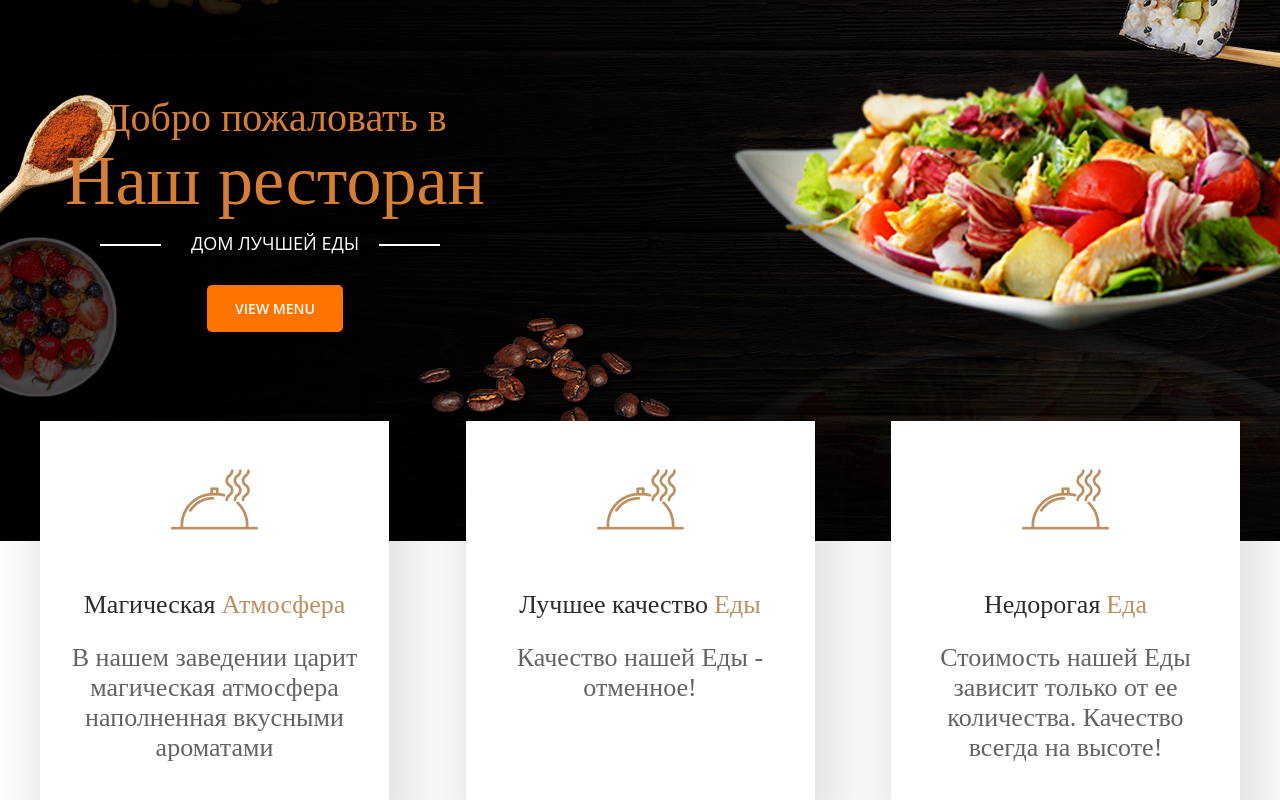
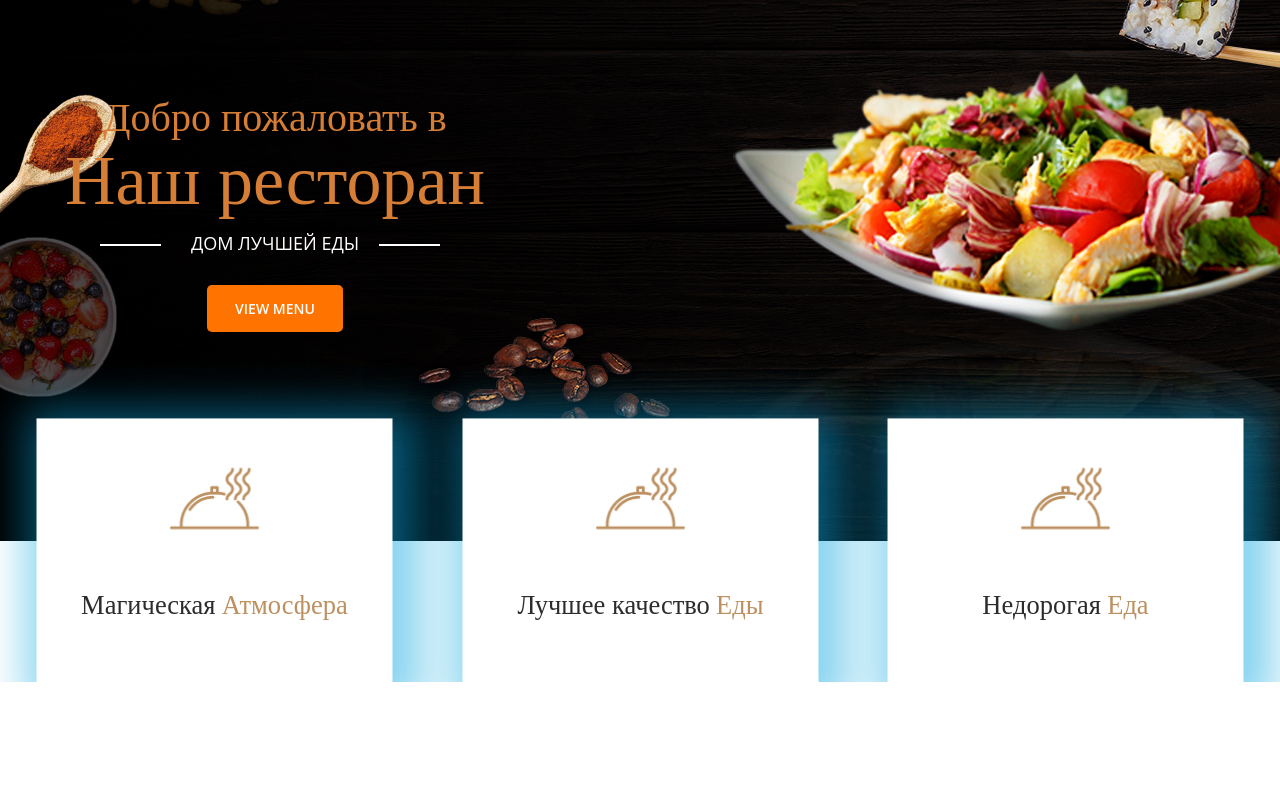
Before and after one commit to RRyapov/react-restoraunt, a React (Create React App) app: page / in a window 1280 px wide. Shown: the part 259-1059 px from the top of the page. After the commit the page ends 941 px from the top, so only its background shows below. Built offline with nearby package versions, Linux system fonts and the light colour scheme.

Commit message:
Добавлен useState + завершена работа с квадратными элементами

```diff
--- a/src/components/body/square_tables/Squares.jsx
+++ b/src/components/body/square_tables/Squares.jsx
@@ -1,51 +1,29 @@
 import React from "react";
 import "./squares_style.css";
-import { SquaresLogotype } from "./SquaresLogotype";
+import { SquaresItem } from "./SquaresItem";
 
 export const Squares = () => {
+
   return (
     <div className="frame container">
       <div className="frame__content">
-        <div className="frame__content-item">
-        <SquaresLogotype />
-          <h1 className="frame__content-item_main-title">
-            <p className="frame__content-item_main-title-first-element">
-              Магическая{" "}
-            </p>
-            <p className="frame__content-item_main-title-second-element">
-              Атмосфера
-            </p>
-          </h1>
-          <h2 className="frame__content-description">
-            В нашем заведении царит магическая атмосфера наполненная вкусными
-            ароматами
-          </h2>
-        </div>
-        <div className="frame__content-item">
-        <SquaresLogotype />
-          <h1 className="frame__content-item_main-title">
-            <p className="frame__content-item_main-title-first-element">
-              Лучшее качество
-            </p>
-            <p className="frame__content-item_main-title-second-element">Еды</p>
-          </h1>
-          <h2 className="frame__content-description">
-            Качество нашей Еды - отменное!
-          </h2>
-        </div>
-        <div className="frame__content-item">
-        <SquaresLogotype />
-          <h1 className="frame__content-item_main-title">
-            <p className="frame__content-item_main-title-first-element">
-              Недорогая{" "}
-            </p>
-            <p className="frame__content-item_main-title-second-element">Еда</p>
-          </h1>
-          <h2 className="frame__content-description">
-            Стоимость нашей Еды зависит только от ее количества. Качество всегда
-            на высоте!
-          </h2>
-        </div>
+        <SquaresItem
+          titleFirstEl="Магическая"
+          titleSecondEl="Атмосфера"
+          description="В нашем заведении царит магическая атмосфера наполненная вкусными
+            ароматами"
+        />
+        <SquaresItem
+          titleFirstEl="Лучшее качество"
+          titleSecondEl="Еды"
+          description="Качество нашей Еды - отменное!"
+        />
+        <SquaresItem
+          titleFirstEl="Недорогая"
+          titleSecondEl="Еда"
+          description="Стоимость нашей Еды зависит только от ее количества. Качество всегда
+          на высоте!"
+        />
       </div>
     </div>
   );
--- /dev/null
+++ b/src/components/body/square_tables/SquaresItem.jsx
@@ -0,0 +1,33 @@
+import React, { useState } from "react";
+import { SquaresLogotype } from "./SquaresLogotype";
+
+export const SquaresItem = ({ titleFirstEl, titleSecondEl, description }) => {
+  const [isIndicatedTitle, setIndicatedTitle] = useState(false);
+  return (
+    <div
+      className={`frame__content-item ${
+        isIndicatedTitle
+          ? "frame__content-item--active"
+          : "frame__content-item--disabled"
+      }`}
+    >
+      <SquaresLogotype />
+      <h1 className="frame__content-item_main-title">
+        <p className="frame__content-item_main-title-first-element">
+          {titleFirstEl}
+        </p>
+        <p
+          className="frame__content-item_main-title-second-element"
+          onClick={() =>
+            setIndicatedTitle((isIndicatedTitle) => !isIndicatedTitle)
+          }
+        >
+          {titleSecondEl}
+        </p>
+      </h1>
+      <h2 className="frame__content-description">
+        {isIndicatedTitle && <>{description}</>}
+      </h2>
+    </div>
+  );
+};
--- a/src/components/body/square_tables/squares_style.css
+++ b/src/components/body/square_tables/squares_style.css
@@ -16,9 +16,14 @@
     align-items: center;
 }
 
-.frame__content-item:hover{
+.frame__content-item--active {
     transform: scale(102%);
     box-shadow: 10px 10px 40px 20px rgba(225, 31, 9, 0.5);
+}
+
+.frame__content-item--disabled {
+    transform: scale(102%);
+    box-shadow: 10px 10px 40px 20px rgba(9, 167, 225, 0.5);
 }
 
 .frame__content-item_pic {
```
